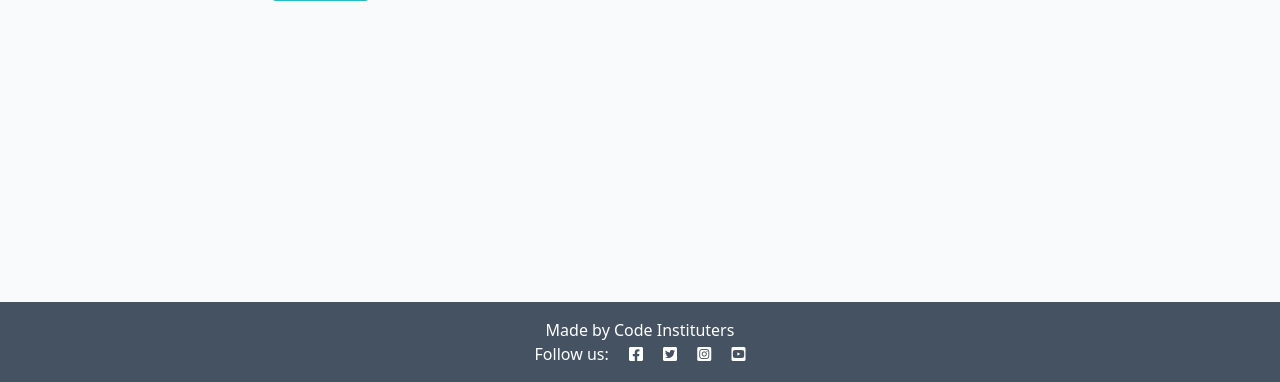
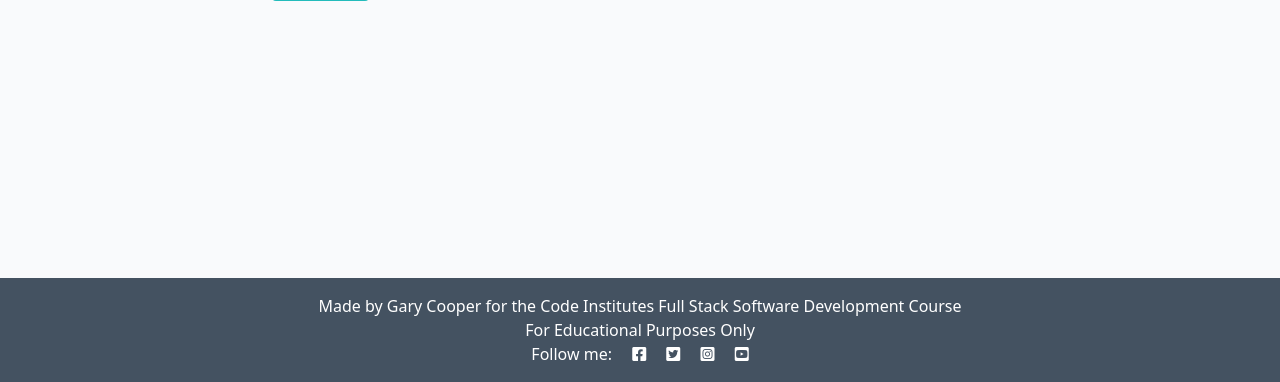
Before and after one commit to GaryCooper-pm/Django-blog, a Django app: page /accounts/signup/ in a window 1280 px wide. Shown: the part 418-800 px from the top of the page. Run offline with Django 3.2, Linux system fonts and the light colour scheme.

Commit message:
Update footer content on base.html

```diff
--- a/templates/base.html
+++ b/templates/base.html
@@ -65,8 +65,9 @@
 
     <!-- Footer -->
     <footer class="footer mt-auto py-3 dark-bg">
-        <p class="m-0 text-center text-white">Made by Code Instituters</p>
-        <p class="m-0 text-center text-white">Follow us: <i class="fab fa-facebook-square ms-3"></i>
+        <p class="m-0 text-center text-white">Made by Gary Cooper for the Code Institutes Full Stack Software Development Course</p>
+        <p class="m-0 text-center text-white">For Educational Purposes Only</p>
+        <p class="m-0 text-center text-white">Follow me: <i class="fab fa-facebook-square ms-3"></i>
             <i class="fab fa-twitter-square ms-3"></i>
             <i class="fab fa-instagram-square ms-3"></i>
             <i class="fab fa-youtube-square ms-3"></i></p>
```
